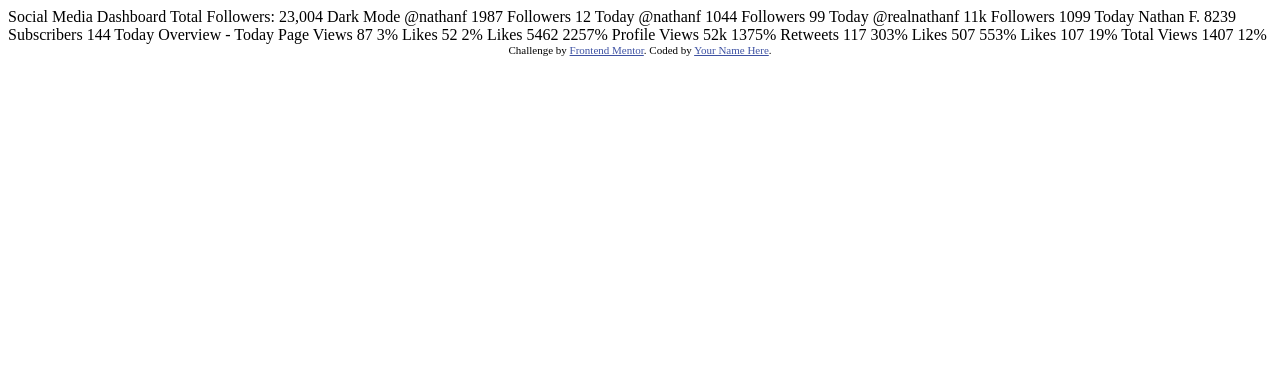
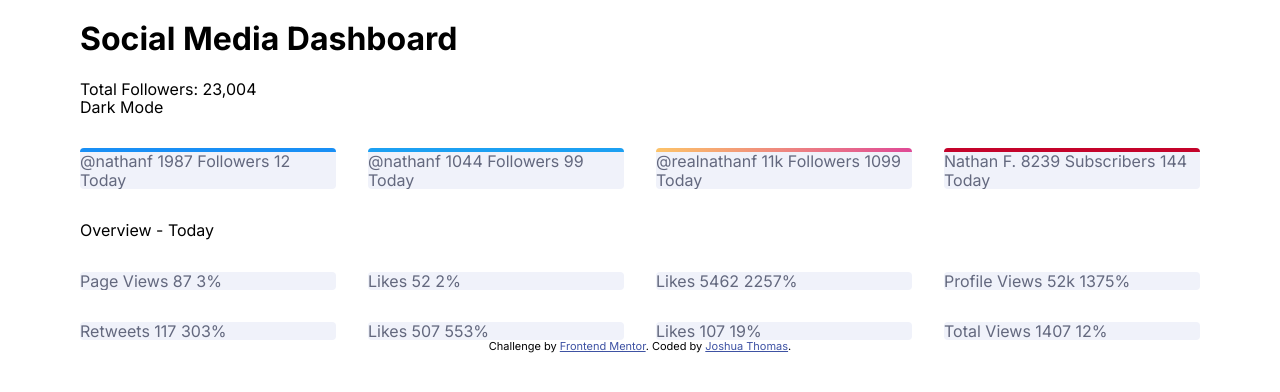
Before and after one commit to jtron5050/social-media-dashboard-with-theme-switcher, a plain HTML site: page index.html in a window 1280 px wide. Drawn offline with nearby package versions, Linux system fonts and the light colour scheme.

Commit message:
grid layout

```diff
--- a/index.html
+++ b/index.html
@@ -1,87 +1,126 @@
 <!DOCTYPE html>
 <html lang="en">
+
 <head>
     <meta charset="UTF-8">
-  <meta name="viewport" content="width=device-width, initial-scale=1.0"> <!-- displays site properly based on user's device -->
+    <meta name="viewport" content="width=device-width, initial-scale=1.0">
+    <!-- displays site properly based on user's device -->
 
     <link rel="icon" type="image/png" sizes="32x32" href="./images/favicon-32x32.png">
 
     <title>Frontend Mentor | [Challenge Name Here]</title>
+    <!-- <link rel="stylesheet" href="https://unpkg.com/normalize.css@8.0.1/normalize.css"> -->
+    <link rel="stylesheet" href="style.css">
 
-  <!-- Feel free to remove these styles or customise in your own stylesheet 👍 -->
     <style>
-    .attribution { font-size: 11px; text-align: center; }
-    .attribution a { color: hsl(228, 45%, 44%); }
+        .attribution {
+            font-size: 11px;
+            text-align: center;
+        }
+
+        .attribution a {
+            color: hsl(228, 45%, 44%);
+        }
     </style>
 </head>
+
 <body>
 
-  Social Media Dashboard
-  Total Followers: 23,004
+    <div class="grid-container">
+        <header>
+            <h1>Social Media Dashboard</h1>
+            <div>Total Followers: 23,004</div>
+            <div>Dark Mode</div>
+        </header>
 
-  Dark Mode
-
-
-
+        <div class="card facebook">
+            <div class="inner"></div>
             @nathanf
             1987
             Followers
             12 Today
+        </div>
 
+        <div class="card twitter">
+            <div class="inner"></div>
             @nathanf
             1044
             Followers
             99 Today
-
+        </div>
+        <div class="card instagram">
+            <div class="inner">
                 @realnathanf
                 11k
                 Followers
                 1099 Today
+            </div>
 
+        </div>
+        <div class="card you-tube">
+            <div class="inner"></div>
             Nathan F.
             8239
             Subscribers
             144 Today
+        </div>
 
 
+        <header>Overview - Today</header>
 
-  Overview - Today
-
+        <div class="card">
             Page Views
             87
             3%
+        </div>
 
+        <div class="card">
             Likes
             52
             2%
+        </div>
 
+        <div class="card">
             Likes
             5462
             2257%
+        </div>
 
+        <div class="card">
             Profile Views
             52k
             1375%
+        </div>
 
+        <div class="card">
             Retweets
             117
             303%
+        </div>
 
+        <div class="card">
             Likes
             507
             553%
+        </div>
 
+        <div class="card">
             Likes
             107
             19%
+        </div>
 
+        <div class="card">
             Total Views
             1407
             12%
+        </div>
+    </div>
 
     <div class="attribution">
         Challenge by <a href="https://www.frontendmentor.io?ref=challenge" target="_blank">Frontend Mentor</a>.
-    Coded by <a href="#">Your Name Here</a>.
+        Coded by <a href="#">Joshua Thomas</a>.
     </div>
 </body>
+
 </html>
--- /dev/null
+++ b/style.css
@@ -0,0 +1,52 @@
+@import url('https://unpkg.com/normalize.css@8.0.1/normalize.css');
+@import url('https://fonts.googleapis.com/css2?family=Inter:wght@400;700&display=swap');
+
+:root {
+    --facebook: hsl(208, 92%, 53%);
+    --twitter: hsl(203, 89%, 53%);
+    --instagram: linear-gradient(hsl(37, 97%, 70%), hsl(329, 70%, 58%));
+    --you-tube: hsl(348, 97%, 39%);
+}
+
+html {
+    font-family: 'Inter', sans-serif;
+}
+
+body {
+
+}
+
+.grid-container {
+    display: grid;
+    grid-template-columns: repeat(4, 256px);
+    gap: 32px;
+    justify-content: center;
+}
+
+.grid-container header {
+    grid-column: 1 / span 4;
+}
+
+.card {
+    border-radius: 4px;
+    background-color: hsl(227, 47%, 96%);
+    color: hsl(228, 12%, 44%);
+    overflow: hidden;
+}
+
+.card .inner {
+     border-top: 4px solid;
+}
+
+.card.facebook .inner {
+    border-color: var(--facebook);
+}
+.card.twitter .inner {
+    border-color: var(--twitter);
+}
+.card.instagram .inner {
+    border-image: linear-gradient(90deg, hsl(37, 97%, 70%), hsl(329, 70%, 58%)) 1;
+}
+.card.you-tube .inner {
+    border-color: var(--you-tube);
+}
```
Lines whose indentation alone changed are shown as unchanged.
